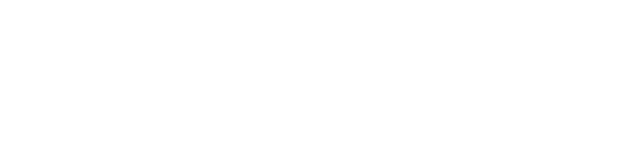
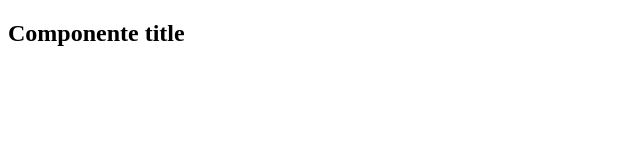
Before and after one commit to gsphpsales/Vue-js, a plain HTML site: page componentes.html in a window 1280 px wide. Shown: the whole page, without its empty margins (0-640 px from the left). Drawn offline with nearby package versions, Linux system fonts and the light colour scheme.

Commit message:
Fim exemplo componente
exemplo basico de componente.

```diff
--- a/componentes.html
+++ b/componentes.html
@@ -10,10 +10,18 @@
 
 <div id="app">
 
+	<gstitle></gstitle>
+
 </div>
 
 <!--implementação basica-->
 <script type="text/javascript">
+	//desta forma você pode manipular o template do seu projeto
+	//com um arquivo de componentes externos.
+	Vue.component('gstitle', {
+		template:'<h2>Componente title</h2>'
+
+	});
 
 	var app = new Vue({
 
```
